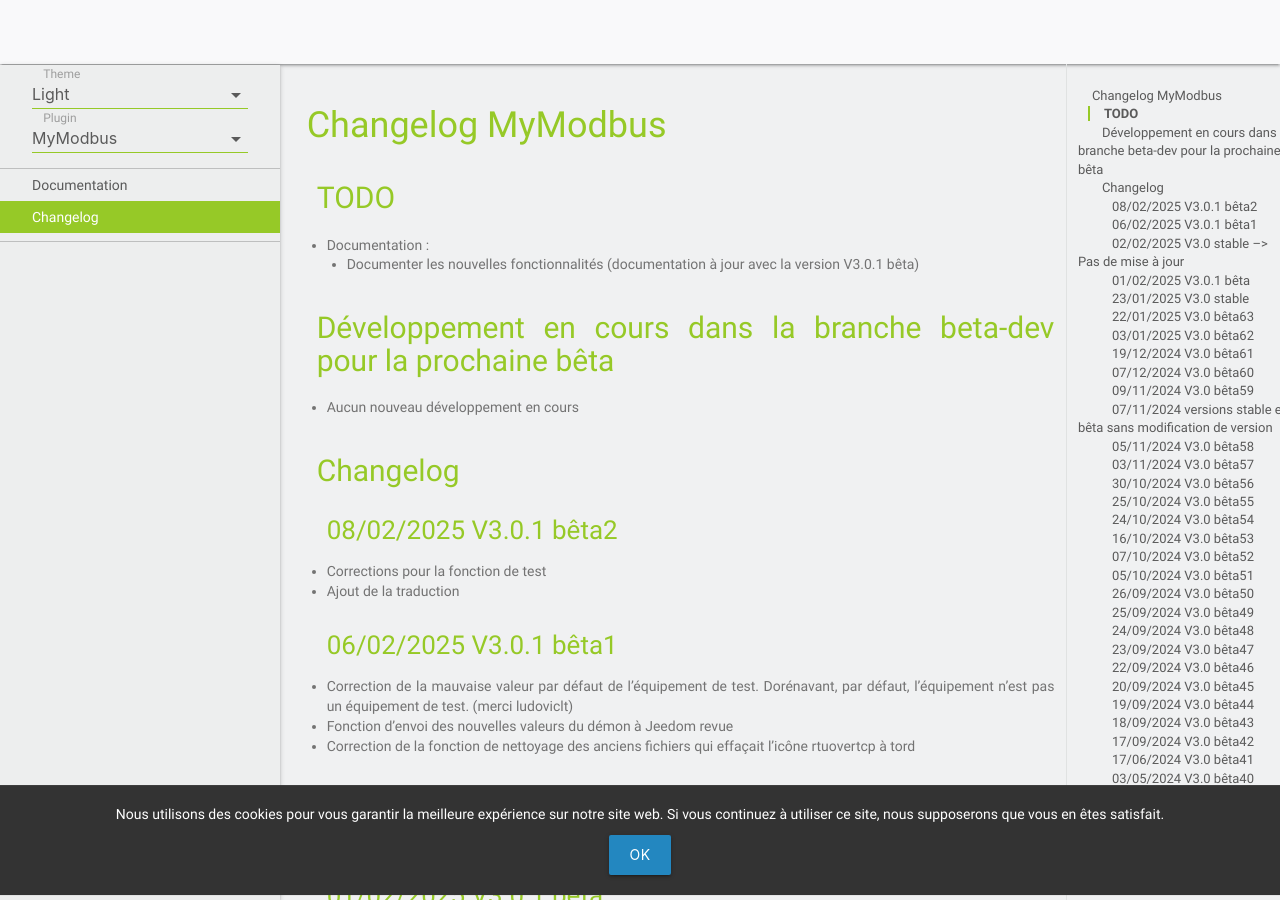
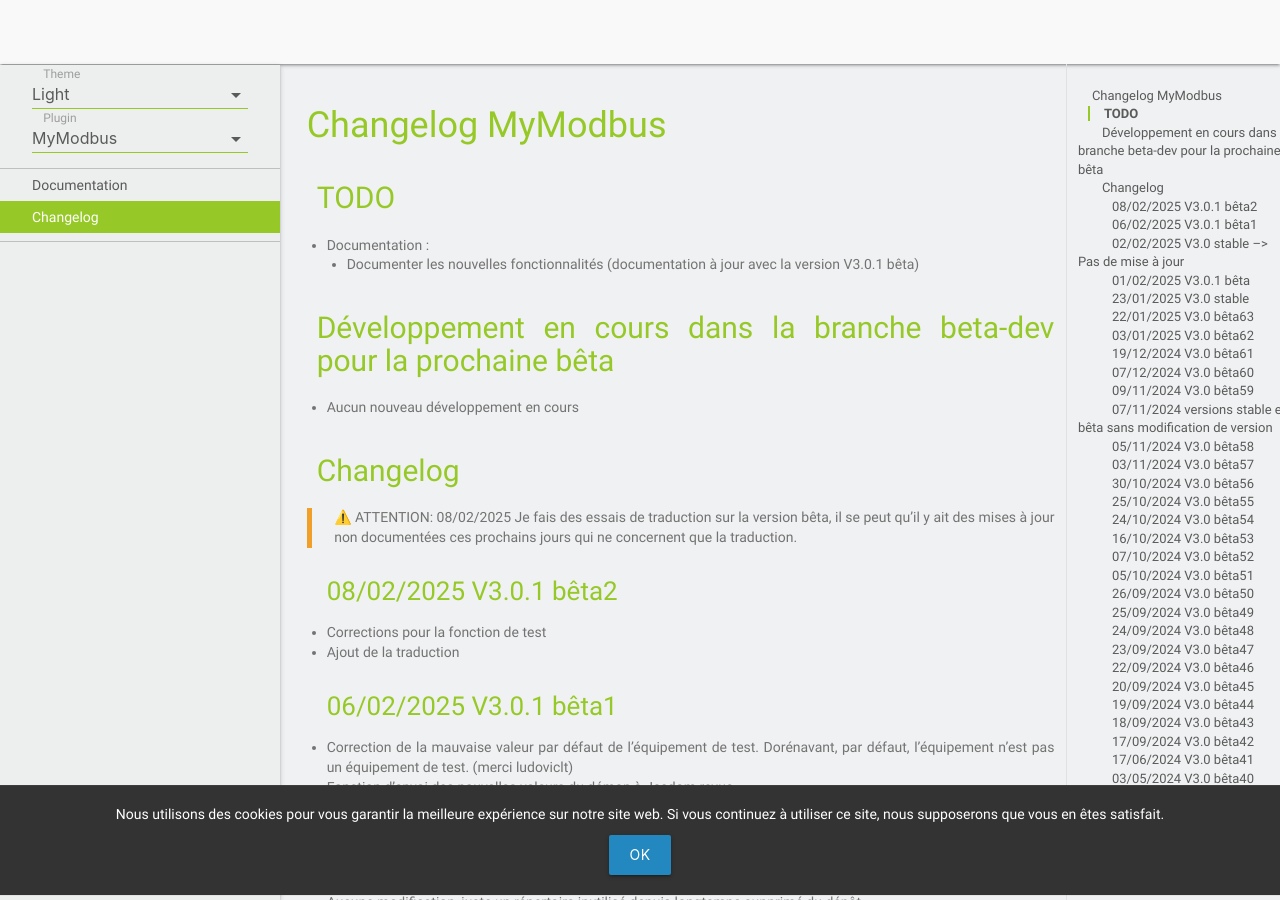
Before and after one commit to MrWaloo/jeedom-plugins-doc, a Jekyll site: the page built from docs/fr_FR/mymodbus_changelog.md, in a window 1280 px wide and 900 px high. Built offline with Jekyll 4.4.1, drawn with Linux system fonts in a browser that asks for light colours; emoji names are drawn with the system emoji font; our own code applies the rules of GitHub Pages for plain Markdown files.

Commit message:
Update mymodbus_changelog.md

```diff
--- a/docs/fr_FR/mymodbus_changelog.md
+++ b/docs/fr_FR/mymodbus_changelog.md
@@ -8,6 +8,9 @@
 - Aucun nouveau développement en cours
 
 ## Changelog
+
+> :warning: ATTENTION: 08/02/2025
+> Je fais des essais de traduction sur la version bêta, il se peut qu'il y ait des mises à jour non documentées ces prochains jours qui ne concernent que la traduction.
 
 ### 08/02/2025 V3.0.1 bêta2
 - Corrections pour la fonction de test
```
